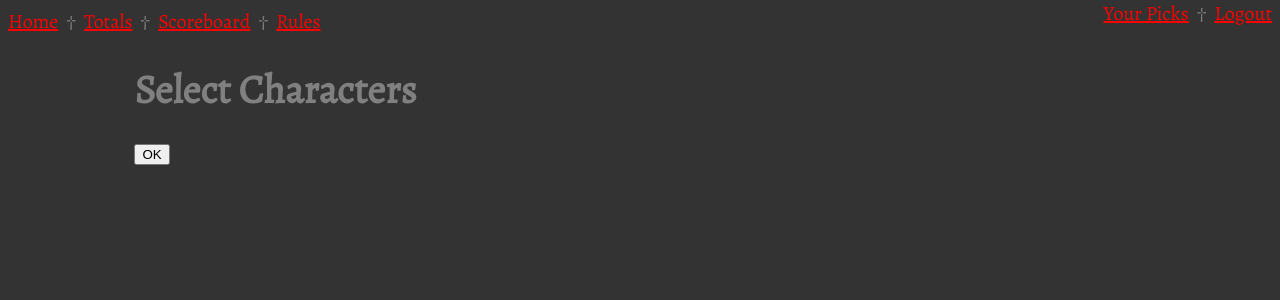
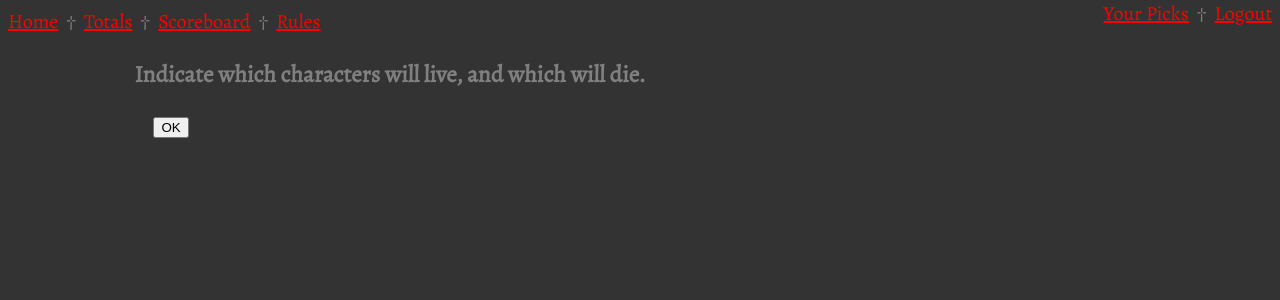
Before and after one commit to ojplg/gotdp, a Django app: page /pool/select_characters in a window 1280 px wide. Shown: the top 300 px of the page. Run offline with Django 3.2, Linux system fonts and the light colour scheme; the visitor is signed in with stand-in values (Sample User, id 1); data that the repository does not hold is empty.

Commit message:
FOrmatting

```diff
--- a/pool/templates/select_characters.html
+++ b/pool/templates/select_characters.html
@@ -5,7 +5,7 @@
 {% block content %}
 
 
-<h1>Select Characters</h1>
+<h3>Indicate which characters will live, and which will die.</h3>
 
 <form action="/pool/select_characters" method="post">
 
@@ -13,9 +13,12 @@
 
 <table>
 {{ form }}
+
+<tr>
+    <td></td>
+    <td><input type="submit" value="OK"></td>
+</tr>
 </table>
-
-<input type="submit" value="OK">
 
 </form>
 
```
